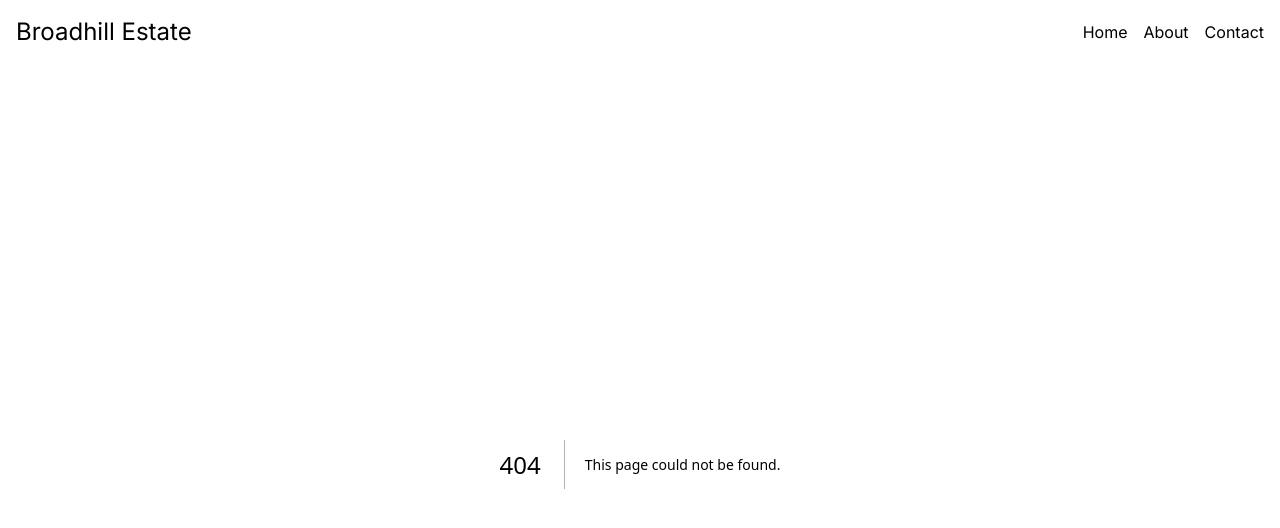
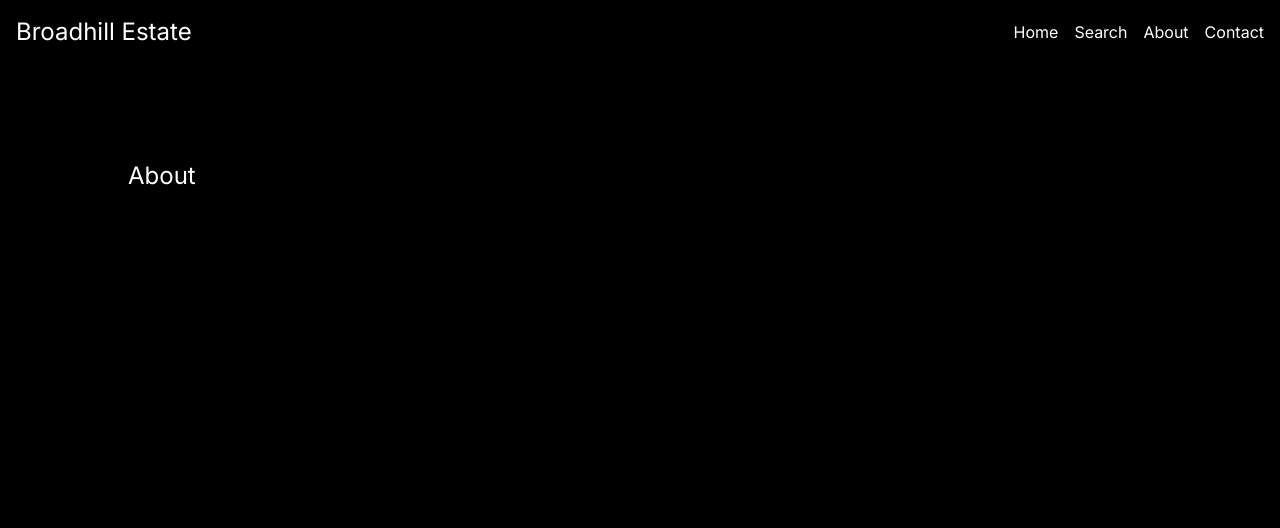
Before and after one commit to sukhsinghcodes/broadhillestate-website, a Next.js app: page /about in a window 1280 px wide. Before the commit this address had no page. Shown: the top 528 px of the page. Built offline with nearby package versions, Linux system fonts and the light colour scheme.

Commit message:
added base pages

```diff
--- /dev/null
+++ b/src/app/about/page.tsx
@@ -0,0 +1,9 @@
+export default function About() {
+  return (
+    <main className="flex min-h-screen flex-col items-center justify-between p-24">
+      <div className="z-10 w-full max-w-5xl items-center justify-between lg:flex">
+        <h1 className="text-2xl">About</h1>
+      </div>
+    </main>
+  )
+}
--- a/src/app/components/navigation.tsx
+++ b/src/app/components/navigation.tsx
@@ -1,4 +1,3 @@
-
 export function Navigation() {
   return (
     <nav className="flex justify-between items-center p-4">
@@ -8,6 +7,9 @@ export function Navigation() {
           <a href="/">Home</a>
         </li>
         <li>
+          <a href="/search">Search</a>
+        </li>
+        <li>
           <a href="/about">About</a>
         </li>
         <li>
@@ -15,5 +17,5 @@ export function Navigation() {
         </li>
       </ul>
     </nav>
-  );
+  )
 }
--- /dev/null
+++ b/src/app/contact/page.tsx
@@ -0,0 +1,9 @@
+export default function Contact() {
+  return (
+    <main className="flex min-h-screen flex-col items-center justify-between p-24">
+      <div className="z-10 w-full max-w-5xl items-center justify-between lg:flex">
+        <h1 className="text-2xl">Contact</h1>
+      </div>
+    </main>
+  )
+}
--- /dev/null
+++ b/src/app/search/page.tsx
@@ -0,0 +1,9 @@
+export default function Search() {
+  return (
+    <main className="flex min-h-screen flex-col items-center justify-between p-24">
+      <div className="z-10 w-full max-w-5xl items-center justify-between lg:flex">
+        <h1 className="text-2xl">Search</h1>
+      </div>
+    </main>
+  )
+}
```
